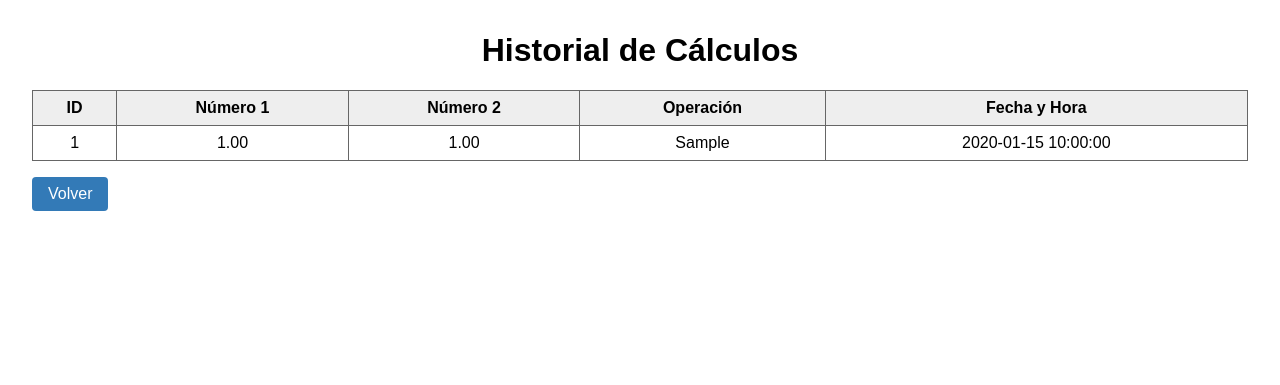
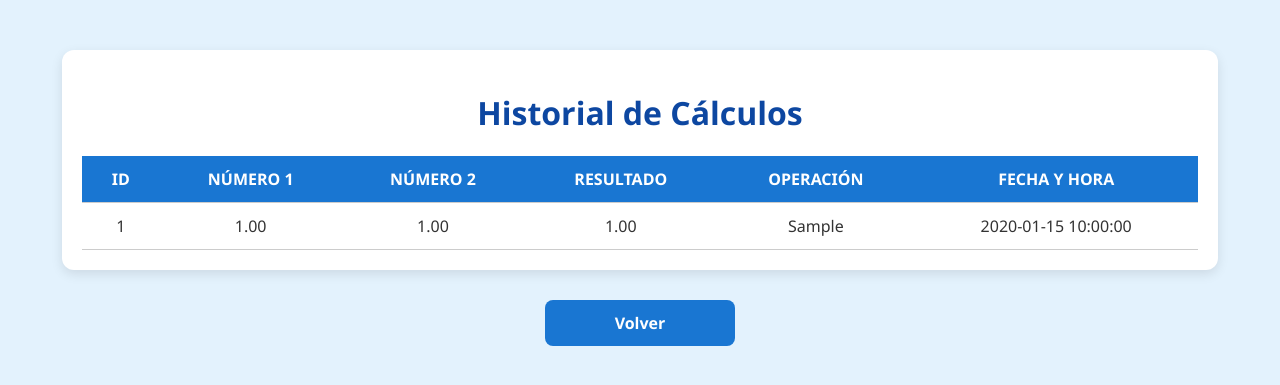
Before and after one commit to MakingMeans/PracticaFlask_Kakatua, a Flask app: page /registers in a window 1280 px wide. Shown: the top 385 px of the page. Run offline with Flask 3, Linux system fonts and the light colour scheme; tables that the repository leaves empty hold one stand-in row (Sample ...).

Commit message:
Corrección rutas y estilos
Se agrego la ruta de about.html y se añadieron estilos a la tabla de registros.

```diff
--- a/models.py
+++ b/models.py
@@ -8,5 +8,6 @@ class Registro(db.Model):
     id = db.Column(db.Integer, primary_key=True)
     num1 = db.Column(db.Numeric(10, 2), nullable=False)
     num2 = db.Column(db.Numeric(10, 2), nullable=False)
+    result = db.Column(db.Numeric(10, 2), nullable=False)
     operacion = db.Column(db.String(20), nullable=False)
     timestamp = db.Column(db.DateTime, default=datetime.utcnow)
--- a/routes.py
+++ b/routes.py
@@ -22,12 +22,16 @@ def register_routes(app):
                 result = n1 / n2 if n2 != 0 else None
 
             # Guardar en tabla de auditoría
-            registro = Registro(num1=n1, num2=n2, operacion=op)
+            registro = Registro(num1=n1, num2=n2, result=result, operacion=op)
             db.session.add(registro)
             db.session.commit()
 
         return render_template('index.html', result=result)
 
+    @app.route('/about')
+    def about():
+        return render_template('about.html')
+
     @app.route('/registers')
     def show_registers():
         registros = Registro.query.order_by(Registro.timestamp.desc()).all()
--- a/static/registers.css
+++ b/static/registers.css
@@ -1,32 +1,64 @@
 body {
-    font-family: sans-serif;
-    margin: 2rem;
+  font-family: 'Segoe UI', Tahoma, Geneva, Verdana, sans-serif;
+  background-color: #e3f2fd;
+  margin: 0;
+  padding: 20px;
+  color: #333;
 }
+
 h1 {
   text-align: center;
+  color: #0d47a1;
 }
+
+.table-container {
+  max-width: 90%;
+  margin: 30px auto;
+  overflow-x: auto;
+  background-color: #ffffff;
+  border-radius: 12px;
+  padding: 20px;
+  box-shadow: 0 4px 12px rgba(0, 0, 0, 0.1);
+}
+
 table {
   width: 100%;
   border-collapse: collapse;
-    margin-top: 1rem;
+  font-size: 16px;
 }
+
 th, td {
-    border: 1px solid #666;
-    padding: 0.5rem;
+  padding: 12px 16px;
   text-align: center;
+  border-bottom: 1px solid #ccc;
 }
-  thead {
-    background: #eee;
+
+th {
+  background-color: #1976d2;
+  color: white;
+  text-transform: uppercase;
 }
-  .btn {
-    display: inline-block;
-    margin-top: 1rem;
-    padding: 0.5rem 1rem;
-    background: #337ab7;
+
+tr:hover {
+  background-color: #f1f1f1;
+}
+
+/* Botón "Volver" */
+a.btn {
+  display: block;
+  width: 150px;
+  margin: 30px auto 0;
+  text-align: center;
+  background-color: #1976d2;
   color: white;
   text-decoration: none;
-    border-radius: 4px;
+  padding: 12px 20px;
+  border-radius: 8px;
+  font-weight: bold;
+  transition: background-color 0.3s ease, transform 0.2s ease;
 }
-  .btn:hover {
-    background: #286090;
+
+a.btn:hover {
+  background-color: #0d47a1;
+  transform: scale(1.05);
 }
--- a/templates/registers.html
+++ b/templates/registers.html
@@ -6,6 +6,7 @@
   <link rel="stylesheet" href="/static/registers.css">
 </head>
 <body>
+  <div class="table-container">
   <h1>Historial de Cálculos</h1>
   <table>
     <thead>
@@ -13,6 +14,7 @@
         <th>ID</th>
         <th>Número 1</th>
         <th>Número 2</th>
+        <th>Resultado</th>
         <th>Operación</th>
         <th>Fecha y Hora</th>
       </tr>
@@ -23,12 +25,14 @@
         <td>{{ r.id }}</td>
         <td>{{ r.num1 }}</td>
         <td>{{ r.num2 }}</td>
+        <td>{{ r.result }}</td>
         <td>{{ r.operacion }}</td>
         <td>{{ r.timestamp.strftime('%Y-%m-%d %H:%M:%S') }}</td>
       </tr>
       {% endfor %}
     </tbody>
   </table>
+</div>
   <a href="/" class="btn">Volver</a>
 </body>
 </html>
```
Lines whose indentation alone changed are shown as unchanged.
